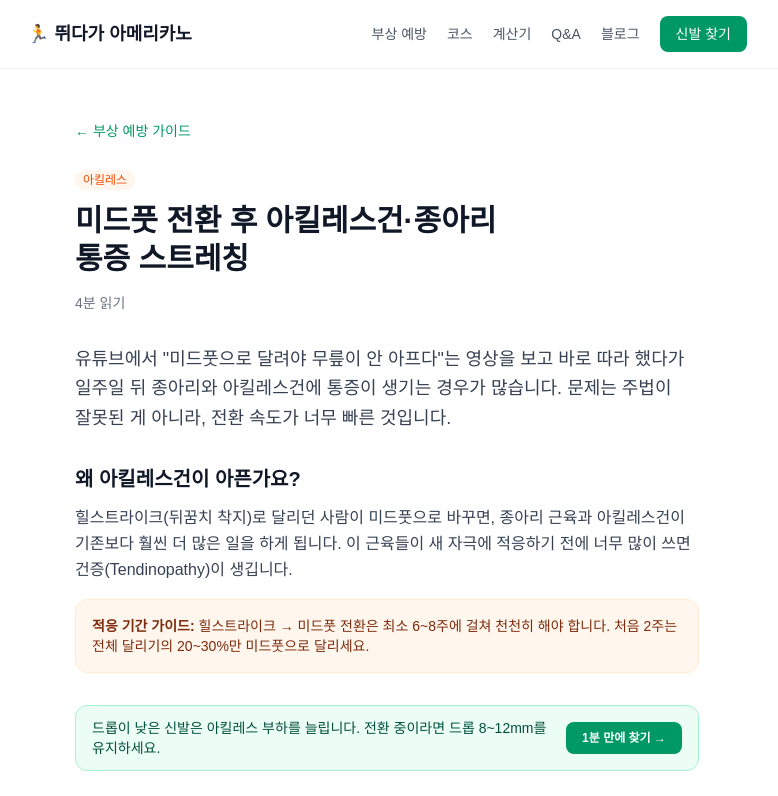
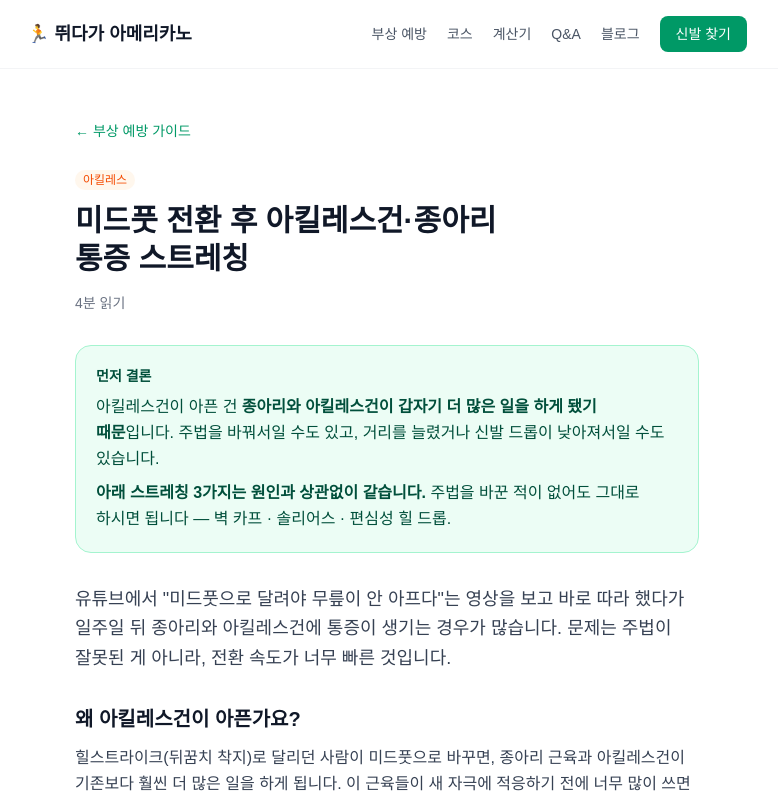
Before and after one commit to seung007/ddaiga-americano, a Next.js app: page /injury/achilles in a window 1280 px wide. Shown: the top 796 px of the page, without its empty margins (253-1031 px from the left). Built offline with nearby package versions, Linux system fonts and the light colour scheme; no server answers.

Commit message:
fix(injury): achilles 전제 확장 + cooldown 루틴 목록화

```diff
--- a/app/injury/achilles/page.tsx
+++ b/app/injury/achilles/page.tsx
@@ -37,6 +37,37 @@ export default function AchillesPage() {
           </h1>
           <p className="text-gray-500 text-sm">4분 읽기</p>
         </header>
+
+        {/**
+         * 먼저 결론 (2026-09-13 추가)
+         *
+         * 이 페이지는 **노출 588에 클릭 5(0.9%)** 로 사이트에서 가장 크게 새는 곳이다.
+         * 감사에서 나온 원인: 제목과 본문이 **"미드풋으로 주법을 바꾼 사람"이라는
+         * 전제로 잠겨 있다.** 「아킬레스건염」으로 검색한 사람 대다수는 주법을
+         * 바꾼 적이 없다. 그 사람에게 "전환 속도가 빠르다"는 진단은 처음부터 틀렸다.
+         *
+         * ⚠️ **제목은 안 바꿨다.** 바꾸고 싶었지만 제목에 「미드풋」이 들어 있어서,
+         * 바꾸면 「미드풋」 검색어(노출 1위, 9/25 판정 대상)의 결과가 달라진다.
+         * 판정 전에 처방을 더하는 것 — 이 저장소가 §4-4 에서 네 번 기록한 실수다.
+         * **제목 변경은 9/25 이후.**
+         *
+         * 그래서 본문만 넓힌다. 스트레칭 3종은 원인과 무관하게 유효하다는 것을
+         * 맨 위에서 밝혀, 전제에 안 맞는 사람이 되돌아가지 않게 한다.
+         * 새 의학적 주장은 넣지 않았다 — 아래 본문에 이미 있는 기전
+         * ("적응하기 전에 너무 많이 쓰면 건증")을 일반화했을 뿐이다.
+         */}
+        <div className="mt-2 mb-8 rounded-2xl border border-emerald-200 bg-emerald-50 p-5">
+          <p className="text-sm font-semibold text-emerald-900">먼저 결론</p>
+          <p className="mt-2 leading-relaxed text-emerald-900">
+            아킬레스건이 아픈 건 <strong>종아리와 아킬레스건이 갑자기 더 많은 일을
+            하게 됐기 때문</strong>입니다. 주법을 바꿔서일 수도 있고, 거리를 늘렸거나
+            신발 드롭이 낮아져서일 수도 있습니다.
+          </p>
+          <p className="mt-2 leading-relaxed text-emerald-900">
+            <strong>아래 스트레칭 3가지는 원인과 상관없이 같습니다.</strong> 주법을
+            바꾼 적이 없어도 그대로 하시면 됩니다 — 벽 카프 · 솔리어스 · 편심성 힐 드롭.
+          </p>
+        </div>
 
         <p className="text-lg leading-relaxed mb-8 text-gray-700">
           유튜브에서 "미드풋으로 달려야 무릎이 안 아프다"는 영상을 보고 바로 따라 했다가
--- a/app/injury/cooldown/page.tsx
+++ b/app/injury/cooldown/page.tsx
@@ -34,7 +34,29 @@ export default function Page() {
         </section>
         <section className="mb-8">
           <h2 className="text-xl font-bold text-gray-900 mb-4">10분 정적 스트레칭 루틴</h2>
-          <p className="leading-relaxed text-gray-700 whitespace-pre-line">① 종아리 벽 스트레칭 30초×2 → ② 햄스트링 (서서 앞으로 굽히기) 30초×2 → ③ 고관절 굴근 (런지 자세 유지) 30초×2 → ④ 장경인대 (다리 꼬아 옆으로 기울기) 30초×2 → ⑤ 엉덩이 (누워서 무릎 당기기) 30초×2. 통증이 아닌 당기는 느낌에서 멈추세요.</p>
+          {/**
+           * 2026-09-13 — 문단 하나였던 것을 목록으로 쪼갰다.
+           *
+           * 원문은 `① … → ② … → ③ …` 이 `<p>` 하나에 들어 있었다.
+           * `whitespace-pre-line` 은 붙어 있었지만 **실제 줄바꿈 문자가 없어서**
+           * 화면에서는 그냥 한 덩어리로 흘렀다.
+           *
+           * 초·세트는 원래 다 적혀 있었다. **정보는 있는데 형태가 없었다.**
+           * 스트레칭을 따라 하려고 폰을 든 사람이 지금 몇 번째인지 못 찾는다.
+           * 네이버 유입의 79.55%가 모바일이다.
+           *
+           * 문구는 한 글자도 바꾸지 않았다. `→` 와 `①②③` 을 `<li>` 로 옮겼을 뿐이다.
+           */}
+          <ol className="space-y-2 list-decimal list-inside leading-relaxed text-gray-700">
+            <li>종아리 벽 스트레칭 — <strong>30초 × 2</strong></li>
+            <li>햄스트링 (서서 앞으로 굽히기) — <strong>30초 × 2</strong></li>
+            <li>고관절 굴근 (런지 자세 유지) — <strong>30초 × 2</strong></li>
+            <li>장경인대 (다리 꼬아 옆으로 기울기) — <strong>30초 × 2</strong></li>
+            <li>엉덩이 (누워서 무릎 당기기) — <strong>30초 × 2</strong></li>
+          </ol>
+          <p className="mt-3 text-sm leading-relaxed text-gray-600">
+            통증이 아닌 <strong>당기는 느낌</strong>에서 멈추세요.
+          </p>
         </section>
 
         <FinderCta from="cooldown" variant="inline" headline="쿠션이 닳은 신발은 스트레칭으로 못 메웁니다 — 러닝화 수명은 보통 500~800km입니다." />
```
